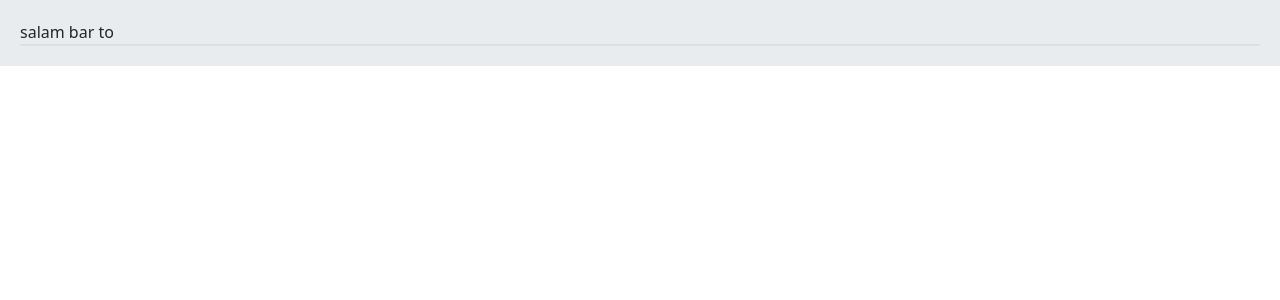
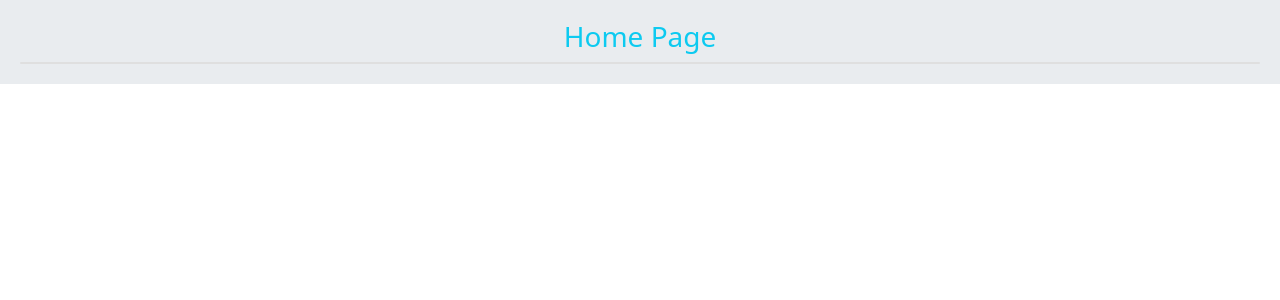
Before and after one commit to clon3r2/Django-SocialMedia, a Django app: page / in a window 1280 px wide. Shown: the part 56-356 px from the top of the page. Run offline with Django 4.2, Linux system fonts and the light colour scheme; data that the repository does not hold is empty.

Commit message:
Refactored

```diff
--- a/home/templates/home/index.html
+++ b/home/templates/home/index.html
@@ -1,6 +1,6 @@
 {% extends '_base.html' %}
 {% block Contents %}
-    salam bar to
+    <h3 class="text-center text-info">Home Page</h3>
     <div class="card">
         {% for post in posts %}
             <a href="{{ post.get_absolute_url }}" class="card-body">{{ post.body|truncatewords:8 }}</a>
```
